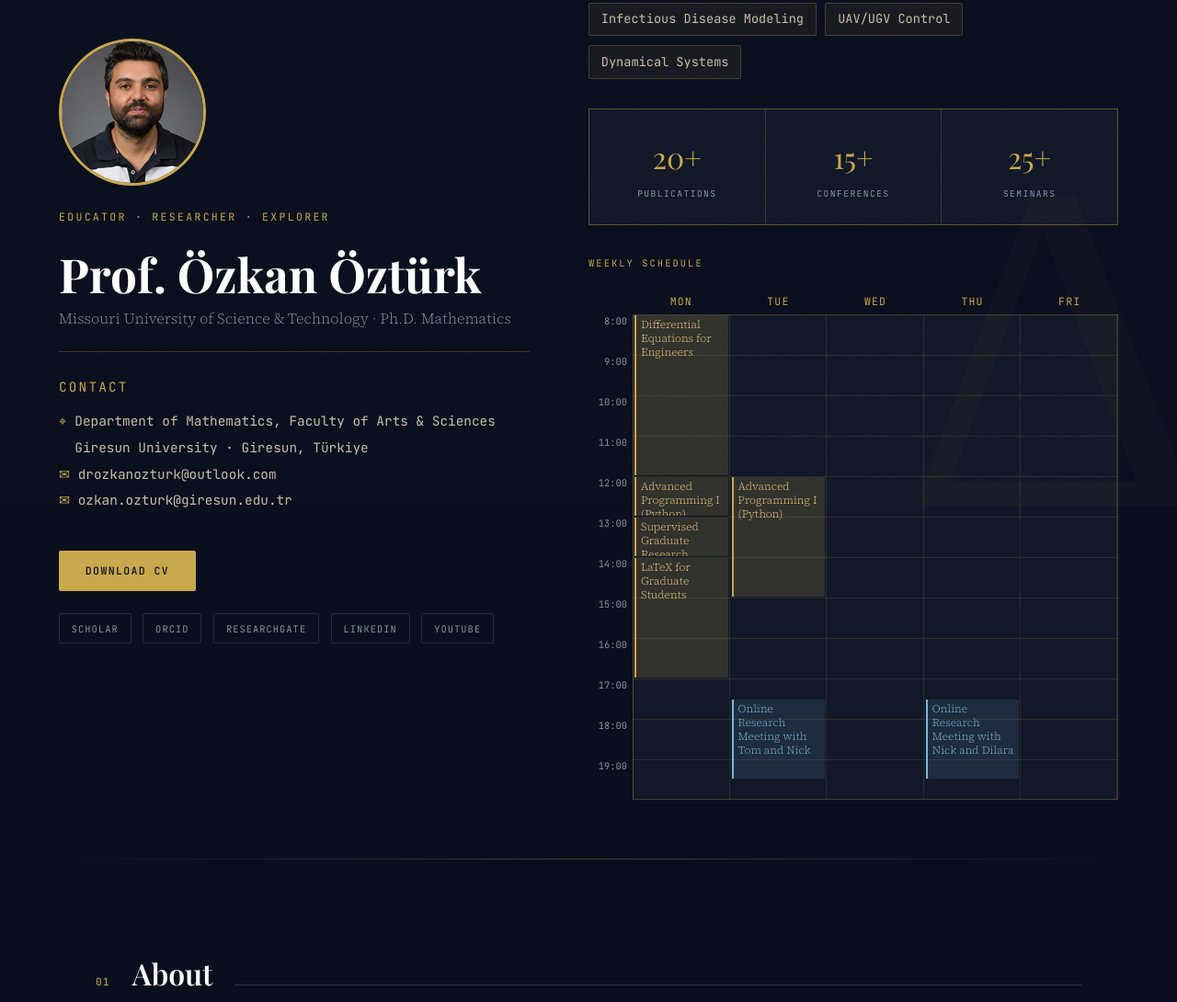
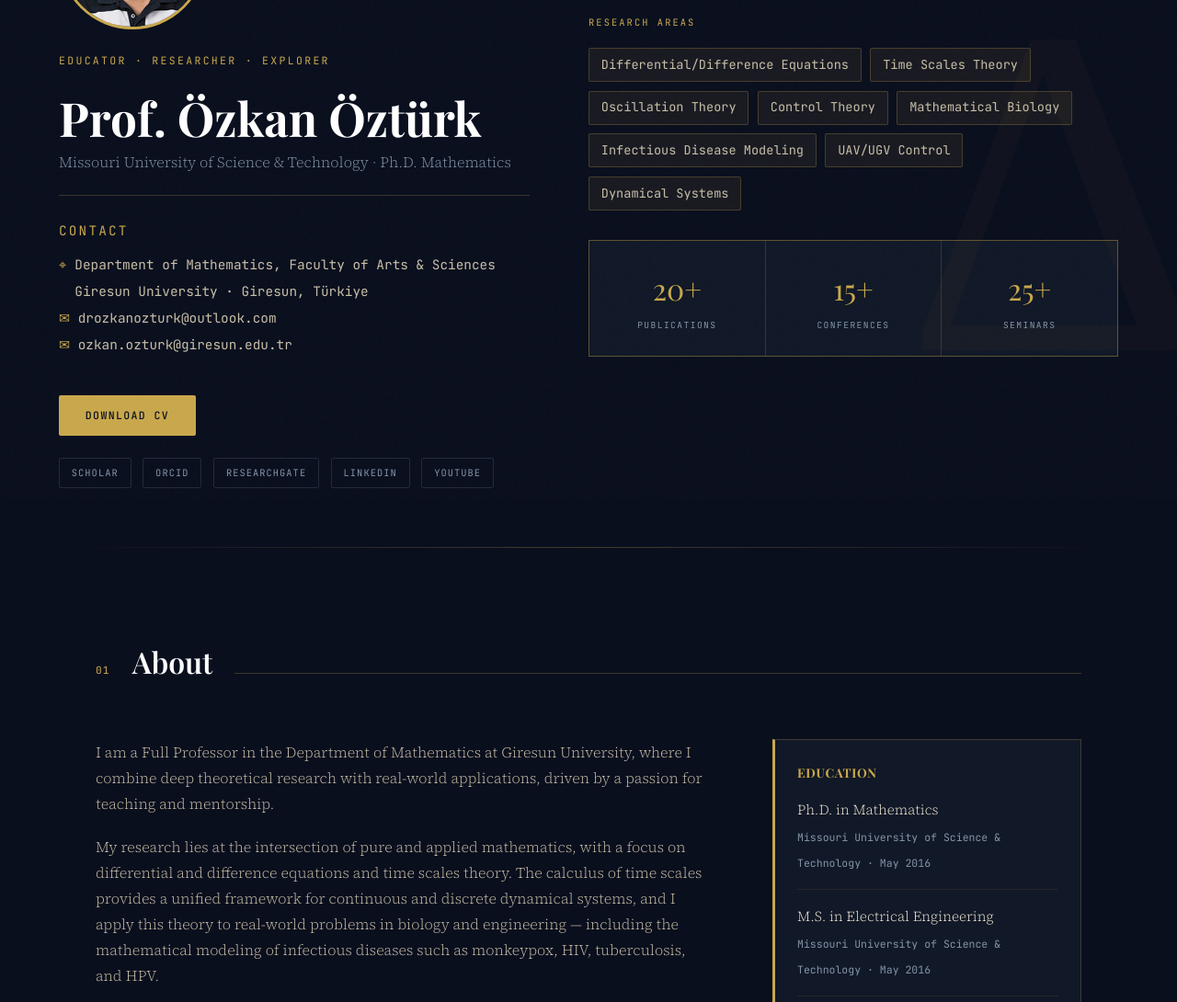
Before and after one commit to drozkanozturk/drozkanozturk.github.io, a plain HTML site: page index.html in a window 1280 px wide. Shown: the part 256-1346 px from the top of the page at 92% size. Drawn offline with nearby package versions, Linux system fonts and the light colour scheme.

Commit message:
Update index.html

```diff
--- a/index.html
+++ b/index.html
@@ -372,56 +372,6 @@
       <div class="stat"><span class="stat-num">15+</span><span class="stat-label">Conferences</span></div>
       <div class="stat"><span class="stat-num">25+</span><span class="stat-label">Seminars</span></div>
     </div>
-<div style="margin-top:2rem;">
-<p class="research-label">Weekly Schedule</p>
-<style>
-.sch-wrap{overflow-x:auto;}
-.sch{display:grid;grid-template-columns:48px repeat(5,1fr);grid-template-rows:28px repeat(24,22px);min-width:520px;}
-.sch-bg{grid-column:2/7;grid-row:2/26;background-color:var(--navy-mid);border:1px solid var(--border);background-image:repeating-linear-gradient(to bottom,transparent 0,transparent 43px,rgba(201,168,76,0.15) 43px,rgba(201,168,76,0.15) 44px),repeating-linear-gradient(to right,transparent 0,transparent calc(20% - 1px),rgba(201,168,76,0.15) calc(20% - 1px),rgba(201,168,76,0.15) 20%);}
-.sch-day{grid-row:1;display:flex;align-items:center;justify-content:center;font-family:'JetBrains Mono',monospace;font-size:0.72rem;letter-spacing:0.1em;color:var(--gold);}
-.sch-t{grid-column:1;font-family:'JetBrains Mono',monospace;font-size:0.65rem;color:var(--steel);text-align:right;padding:2px 6px 0 0;line-height:1;}
-.sch-ev{margin:1px 2px;padding:3px 5px;font-size:0.75rem;line-height:1.25;color:var(--gold-light);background:rgba(201,168,76,0.18);border-left:2px solid var(--gold);overflow:hidden;}
-.sch-ev.meet{color:#7eb8d4;background:rgba(100,160,200,0.15);border-left-color:#7eb8d4;}
-</style>
-
-<div class="sch-wrap">
-<div class="sch">
-
-  <div class="sch-day" style="grid-column:2;">MON</div>
-  <div class="sch-day" style="grid-column:3;">TUE</div>
-  <div class="sch-day" style="grid-column:4;">WED</div>
-  <div class="sch-day" style="grid-column:5;">THU</div>
-  <div class="sch-day" style="grid-column:6;">FRI</div>
-
-  <div class="sch-t" style="grid-row:2/4;">8:00</div>
-  <div class="sch-t" style="grid-row:4/6;">9:00</div>
-  <div class="sch-t" style="grid-row:6/8;">10:00</div>
-  <div class="sch-t" style="grid-row:8/10;">11:00</div>
-  <div class="sch-t" style="grid-row:10/12;">12:00</div>
-  <div class="sch-t" style="grid-row:12/14;">13:00</div>
-  <div class="sch-t" style="grid-row:14/16;">14:00</div>
-  <div class="sch-t" style="grid-row:16/18;">15:00</div>
-  <div class="sch-t" style="grid-row:18/20;">16:00</div>
-  <div class="sch-t" style="grid-row:20/22;">17:00</div>
-  <div class="sch-t" style="grid-row:22/24;">18:00</div>
-  <div class="sch-t" style="grid-row:24/26;">19:00</div>
-
-  <div class="sch-bg"></div>
-
-  <!-- MONDAY -->
-  <div class="sch-ev" style="grid-column:2;grid-row:2/10;" title="08:00–12:00">Differential Equations for Engineers</div>
-  <div class="sch-ev" style="grid-column:2;grid-row:10/12;" title="12:00–13:00">Advanced Programming I (Python)</div>
-  <div class="sch-ev" style="grid-column:2;grid-row:12/14;" title="13:00–14:00">Supervised Graduate Research</div>
-  <div class="sch-ev" style="grid-column:2;grid-row:14/20;" title="14:00–17:00">LaTeX for Graduate Students</div>
-
-  <!-- TUESDAY -->
-  <div class="sch-ev" style="grid-column:3;grid-row:10/16;" title="12:00–15:00">Advanced Programming I (Python)</div>
-  <div class="sch-ev meet" style="grid-column:3;grid-row:21/25;" title="17:30–19:30">Online Research Meeting with Tom and Nick</div>
-
-  <!-- THURSDAY -->
-  <div class="sch-ev meet" style="grid-column:5;grid-row:21/25;" title="17:30–19:30">Online Research Meeting with Nick and Dilara</div>
-
-</div>
 </div>
 </div>
 
```
